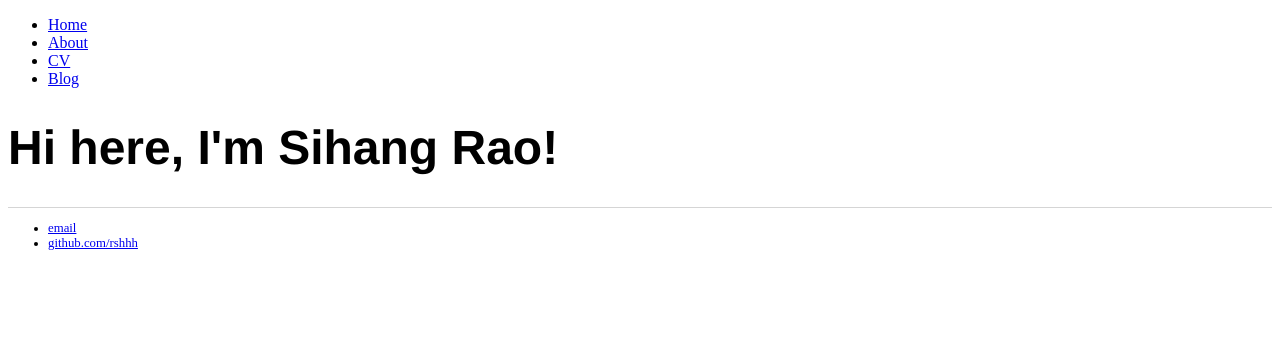
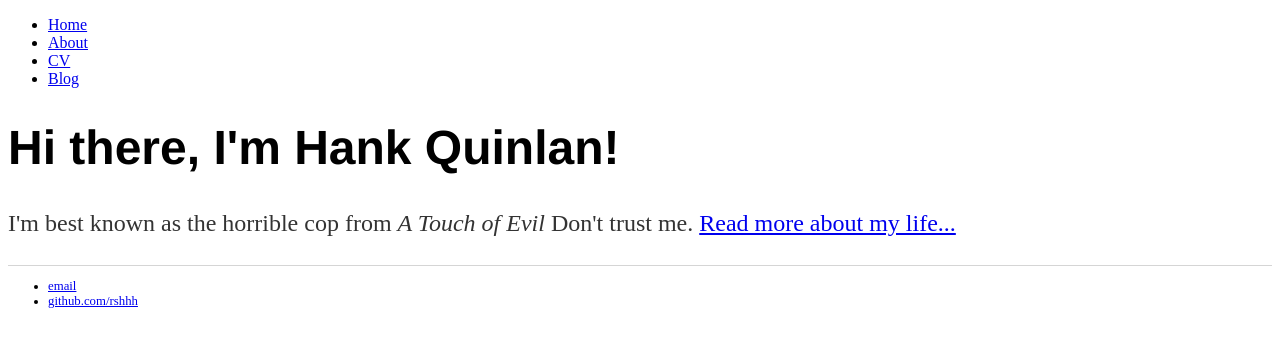
Before and after one commit to RSHHH/Microecon.github.io, a Jekyll site: the page built from index.html, in a window 1280 px wide. Shown: the top 347 px of the page. Built offline with Jekyll 4.4.1, drawn with Linux system fonts in a browser that asks for light colours.

Commit message:
Update index.html

```diff
--- a/index.html
+++ b/index.html
@@ -1,30 +1,8 @@
-<!DOCTYPE html>
-<html>
-	<head>
-		<title>Sihang Rao</title>
-		<!-- link to main stylesheet -->
-		<link rel="stylesheet" type="text/css" href="/css/main.css">
-	</head>
-	<body>
-		<nav>
-    		<ul>
-        		<li><a href="/">Home</a></li>
-	        	<li><a href="/about">About</a></li>
-        		<li><a href="/cv">CV</a></li>
-        		<li><a href="/blog">Blog</a></li>
-    		</ul>
-		</nav>
-		<div class="container">
-    		<div class="blurb">
-        		<h1>Hi here, I'm Sihang Rao!</h1>
-
-    		</div><!-- /.blurb -->
-		</div><!-- /.container -->
-		<footer>
-    		<ul>
-        		<li><a href="mailto:rshhh16@163.com">email</a></li>
-        		<li><a href="https://github.com/rshhh">github.com/rshhh</a></li>
-			</ul>
-		</footer>
-	</body>
-</html
+---
+layout: default
+title: Hank Quinlan, Horrible Cop
+---
+<div class="blurb">
+	<h1>Hi there, I'm Hank Quinlan!</h1>
+	<p>I'm best known as the horrible cop from <em>A Touch of Evil</em> Don't trust me. <a href="/about">Read more about my life...</a></p>
+</div><!-- /.blurb -->
```
